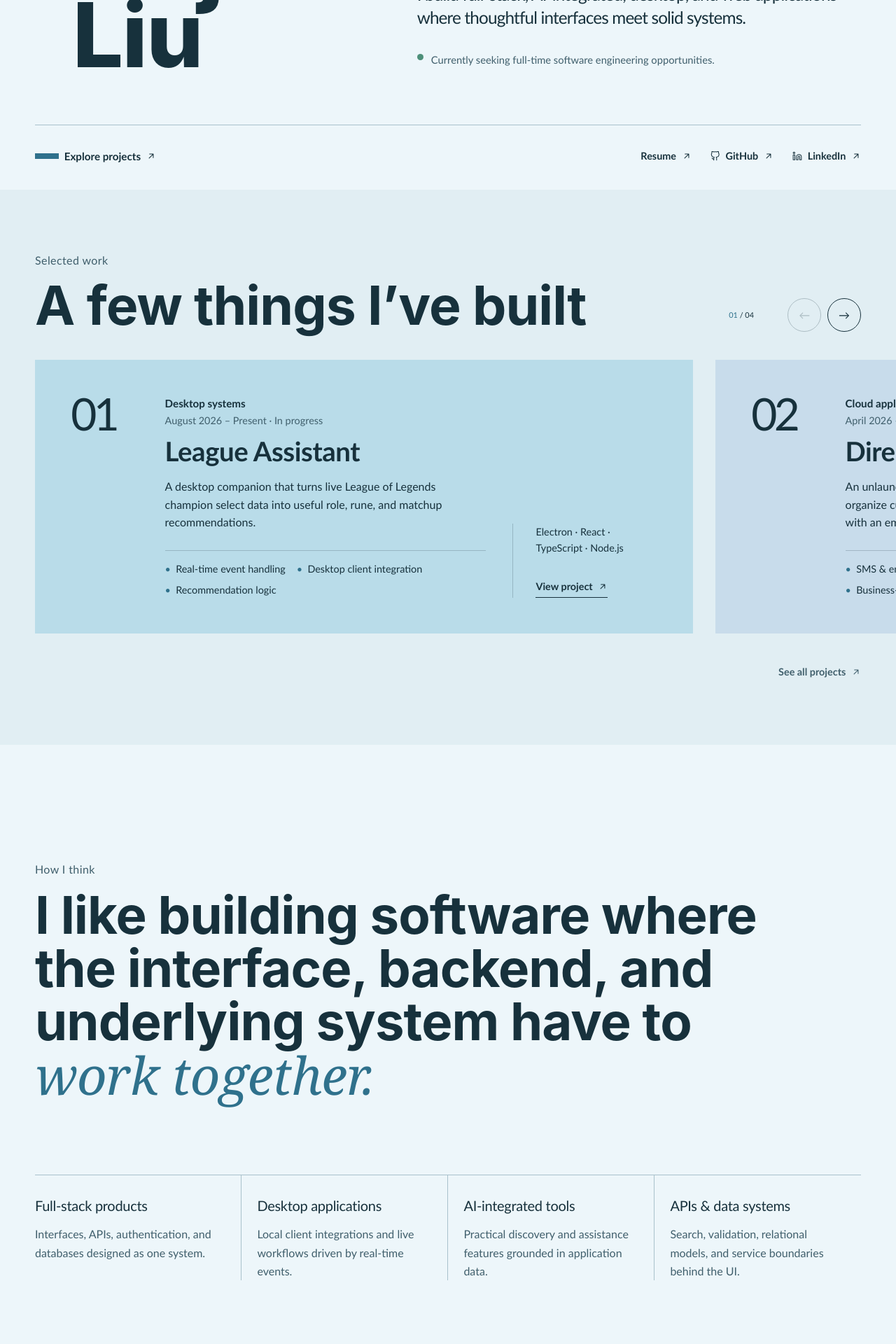
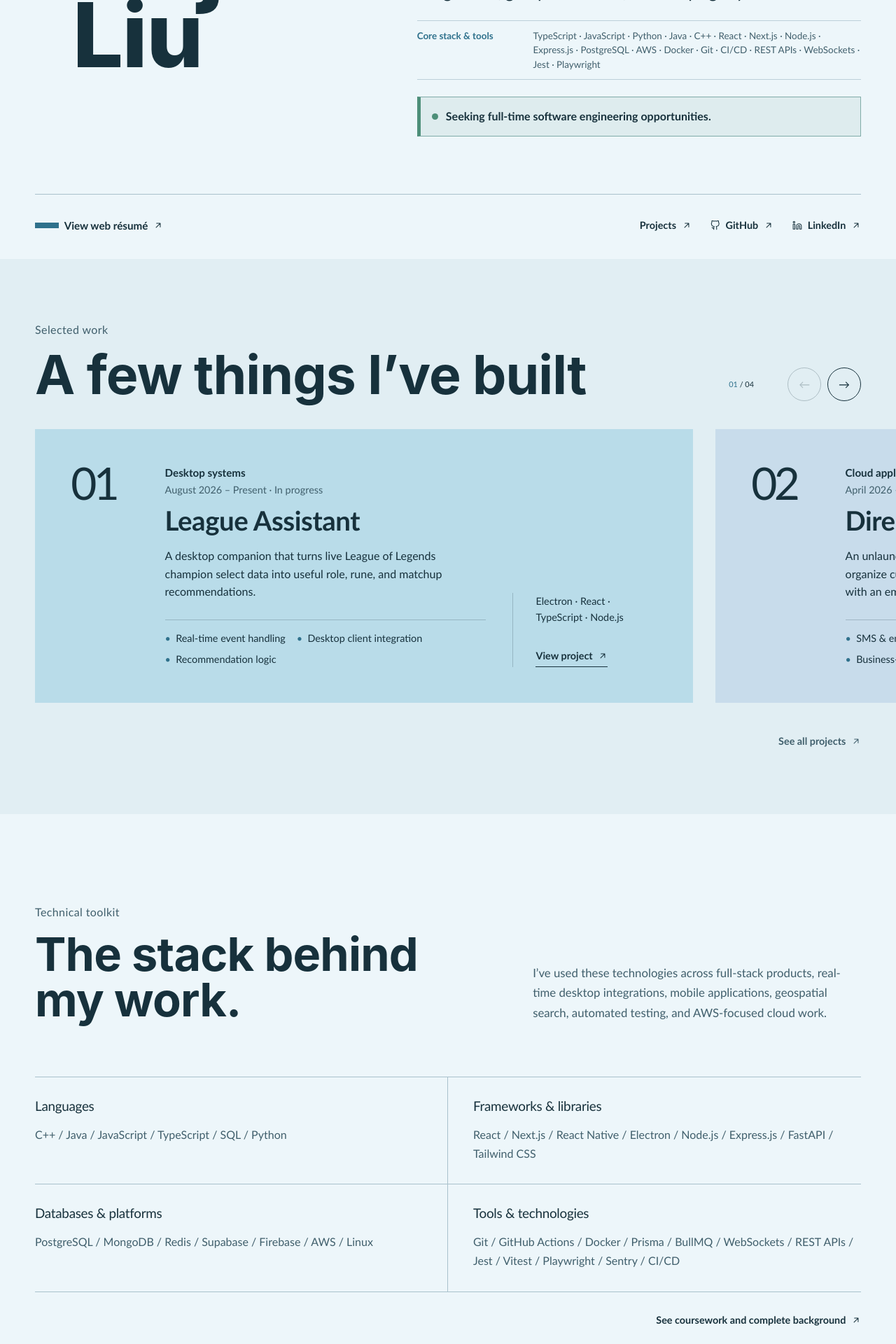
Before and after one commit to JasonInTheBox/personal-website, a Next.js app: page / in a window 1280 px wide. Shown: the part 320-2240 px from the top of the page at 70% size. Built offline with nearby package versions, Linux system fonts and the light colour scheme.

Commit message:
Added resume and refined home page to be more clear

```diff
--- a/src/app/globals.css
+++ b/src/app/globals.css
@@ -172,7 +172,7 @@ button {
     "name detail"
     "actions actions";
   gap: clamp(3rem, 6vw, 5rem) clamp(2.5rem, 6vw, 5.5rem);
-  align-items: end;
+  align-items: start;
   padding-block: clamp(4.5rem, 7vw, 6.5rem) 2rem;
 }
 
@@ -232,20 +232,56 @@ button {
 }
 
 .hero-summary {
-  margin: 1.35rem 0 2rem;
+  margin: 1.35rem 0 1.5rem;
   font-size: clamp(1.25rem, 1.9vw, 1.7rem);
   font-weight: 540;
   letter-spacing: -0.035em;
   line-height: 1.35;
 }
 
+.hero-credentials {
+  margin: 0 0 1.5rem;
+}
+
+.hero-credentials > div {
+  display: grid;
+  grid-template-columns: minmax(118px, 0.32fr) minmax(0, 1fr);
+  gap: 1rem;
+  padding: 0.72rem 0;
+  border-top: 1px solid color-mix(in srgb, var(--line) 72%, transparent);
+}
+
+.hero-credentials > div:last-child {
+  border-bottom: 1px solid color-mix(in srgb, var(--line) 72%, transparent);
+}
+
+.hero-credentials dt,
+.hero-credentials dd {
+  margin: 0;
+  font-size: 0.84rem;
+  line-height: 1.5;
+}
+
+.hero-credentials dt {
+  color: var(--accent);
+  font-weight: 700;
+}
+
+.hero-credentials dd {
+  color: var(--muted);
+}
+
 .hero-availability {
   display: flex;
   gap: 0.7rem;
-  align-items: flex-start;
-  margin: 0;
-  color: var(--muted);
-  font-size: 0.92rem;
+  align-items: center;
+  margin: 0;
+  padding: 0.95rem 1rem;
+  border: 1px solid color-mix(in srgb, #4d8f79 45%, var(--line));
+  border-left: 5px solid #4d8f79;
+  background: color-mix(in srgb, #4d8f79 9%, transparent);
+  color: var(--ink);
+  font-size: 1rem;
   line-height: 1.5;
 }
 
@@ -253,7 +289,6 @@ button {
   flex: 0 0 auto;
   width: 9px;
   height: 9px;
-  margin-top: 0.2rem;
   border-radius: 50%;
   background: #4d8f79;
 }
@@ -327,7 +362,7 @@ button {
 }
 
 .work-heading-row h2,
-.engineering-intro > h2,
+.toolkit-heading-row h2,
 .contact-cta h2,
 .page-intro h1,
 .case-hero h1 {
@@ -511,59 +546,74 @@ button {
   font-size: 0.7rem;
 }
 
-/* Engineering statement and quick information */
-.engineering-intro {
-  padding-block: clamp(7rem, 13vw, 12rem) clamp(5.5rem, 9vw, 8rem);
-}
-
-.engineering-intro > h2 {
-  max-width: 1060px;
-  font-size: clamp(2.9rem, 5.8vw, 5.7rem);
-  line-height: 1.02;
-}
-
-.engineering-intro > h2 em {
-  color: var(--accent);
-  font-family: Georgia, "Times New Roman", serif;
-  font-weight: 400;
-}
-
-.build-areas {
-  display: grid;
-  grid-template-columns: repeat(4, minmax(0, 1fr));
-  margin-top: clamp(5rem, 8vw, 8rem);
+/* Home technical toolkit */
+.technical-toolkit {
+  padding-block: clamp(6rem, 10vw, 9rem);
+}
+
+.toolkit-heading-row {
+  display: grid;
+  grid-template-columns: minmax(0, 1.15fr) minmax(300px, 0.85fr);
+  gap: clamp(2rem, 6vw, 6rem);
+  align-items: end;
+}
+
+.toolkit-heading-row h2 {
+  max-width: 760px;
+  font-size: clamp(2.8rem, 5.2vw, 5rem);
+  line-height: 0.98;
+}
+
+.toolkit-heading-row > p {
+  max-width: 540px;
+  margin: 0;
+  color: var(--muted);
+  font-size: 1.05rem;
+  line-height: 1.7;
+}
+
+.home-toolkit-grid {
+  display: grid;
+  grid-template-columns: repeat(2, minmax(0, 1fr));
+  margin-top: clamp(3rem, 6vw, 5rem);
   border-top: 1px solid var(--line);
 }
 
-.build-areas article {
-  padding: 1.8rem 1.4rem 0 0;
-}
-
-.build-areas article:not(:last-child) {
+.home-toolkit-grid article {
+  padding: 1.65rem clamp(1.2rem, 3vw, 2.25rem) 1.9rem;
+  border-bottom: 1px solid var(--line);
+}
+
+.home-toolkit-grid article:nth-child(odd) {
+  padding-left: 0;
   border-right: 1px solid var(--line);
 }
 
-.build-areas article:not(:first-child) {
-  padding-left: 1.4rem;
-}
-
-.build-areas span {
-  color: var(--accent);
-  font-family: var(--font-mono);
-  font-size: 0.65rem;
-}
-
-.build-areas h3 {
-  margin: 0 0 0.8rem;
-  font-size: 1.25rem;
+.home-toolkit-grid article:nth-child(even) {
+  padding-right: 0;
+}
+
+.home-toolkit-grid h3,
+.home-toolkit-grid p {
+  margin: 0;
+}
+
+.home-toolkit-grid h3 {
+  margin-bottom: 0.8rem;
+  font-size: 1.18rem;
   letter-spacing: -0.015em;
 }
 
-.build-areas p {
-  margin: 0;
+.home-toolkit-grid p {
   color: var(--muted);
   font-size: 1rem;
-  line-height: 1.65;
+  line-height: 1.7;
+}
+
+.toolkit-footer {
+  display: flex;
+  justify-content: flex-end;
+  margin-top: 1.6rem;
 }
 
 /* Contact */
@@ -1268,6 +1318,91 @@ button {
   color: white;
 }
 
+.resume-contact .resume-download {
+  border-color: var(--ink);
+  background: var(--ink);
+  color: white;
+}
+
+.resume-contact .resume-download:hover {
+  background: var(--blue-dark);
+}
+
+.resume-pdf-disclosure {
+  margin-bottom: clamp(2rem, 4vw, 3.5rem);
+}
+
+.resume-pdf-preview {
+  border-top: 1px solid var(--ink);
+  border-bottom: 1px solid var(--line);
+}
+
+.resume-pdf-preview summary {
+  display: flex;
+  min-height: 88px;
+  align-items: center;
+  justify-content: space-between;
+  gap: 2rem;
+  padding: 1.25rem 0;
+  cursor: pointer;
+  list-style: none;
+}
+
+.resume-pdf-preview summary::-webkit-details-marker {
+  display: none;
+}
+
+.resume-pdf-preview summary > span:first-child {
+  display: grid;
+  gap: 0.3rem;
+}
+
+.resume-pdf-preview summary strong {
+  font-size: 1.05rem;
+}
+
+.resume-pdf-preview summary small {
+  color: var(--muted);
+  font-size: 0.88rem;
+}
+
+.resume-pdf-toggle {
+  display: grid;
+  width: 42px;
+  height: 42px;
+  flex: 0 0 auto;
+  place-items: center;
+  border: 1px solid var(--ink);
+  border-radius: 50%;
+  font-size: 1.4rem;
+  line-height: 1;
+  transition: transform 180ms ease, background 180ms ease, color 180ms ease;
+}
+
+.resume-pdf-preview summary:hover .resume-pdf-toggle {
+  background: var(--ink);
+  color: white;
+}
+
+.resume-pdf-preview[open] .resume-pdf-toggle {
+  transform: rotate(45deg);
+}
+
+.resume-pdf-frame {
+  overflow: hidden;
+  width: min(100%, 900px);
+  aspect-ratio: 8.5 / 11;
+  margin: 0 auto 2rem;
+  border: 1px solid var(--line);
+  background: white;
+}
+
+.resume-pdf-frame iframe {
+  width: 100%;
+  height: 100%;
+  border: 0;
+}
+
 .resume-content {
   border-top: 1px solid var(--ink);
 }
@@ -1857,24 +1992,8 @@ button {
     grid-template-columns: 76px minmax(0, 1fr) minmax(160px, 0.48fr);
   }
 
-  .build-areas {
-    grid-template-columns: repeat(2, 1fr);
-  }
-
-  .build-areas article:nth-child(odd) {
-    padding-right: 1.4rem;
-    padding-left: 0;
-  }
-
-  .build-areas article:nth-child(even) {
-    padding-right: 0;
-    padding-left: 1.4rem;
-    border-right: 0;
-  }
-
-  .build-areas article:nth-child(n + 3) {
-    margin-top: 2rem;
-    border-top: 1px solid var(--line);
+  .toolkit-heading-row {
+    grid-template-columns: 1fr;
   }
 
   .contact-cta-inner {
@@ -1900,6 +2019,18 @@ button {
 
   .background-section {
     grid-template-columns: 1fr;
+  }
+
+  .resume-contact {
+    width: min(100%, 250px);
+    flex-direction: column;
+    align-items: stretch;
+  }
+
+  .resume-contact > a,
+  .resume-contact > button {
+    width: 100%;
+    justify-content: space-between;
   }
 
   .background-hero > p:last-child {
@@ -2091,30 +2222,24 @@ button {
     justify-content: flex-end;
   }
 
-  .engineering-intro {
-    padding-block: 7rem 5rem;
-  }
-
-  .engineering-intro > h2 {
+  .technical-toolkit {
+    padding-block: 6rem 5rem;
+  }
+
+  .toolkit-heading-row h2 {
     font-size: clamp(2.6rem, 10.5vw, 4.2rem);
   }
 
-  .build-areas {
+  .home-toolkit-grid {
     grid-template-columns: 1fr;
-    margin-top: 4.5rem;
-  }
-
-  .build-areas article,
-  .build-areas article:not(:first-child) {
-    margin-top: 0;
-    padding: 1.4rem 0 2rem;
-    border-top: 0;
+    margin-top: 3.5rem;
+  }
+
+  .home-toolkit-grid article,
+  .home-toolkit-grid article:nth-child(odd),
+  .home-toolkit-grid article:nth-child(even) {
+    padding: 1.4rem 0 1.8rem;
     border-right: 0;
-    border-bottom: 1px solid var(--line);
-  }
-
-  .build-areas h3 {
-    margin-top: 0;
   }
 
   .contact-cta-inner {
@@ -2367,6 +2492,11 @@ button {
 }
 
 @media (max-width: 420px) {
+  .hero-credentials > div {
+    grid-template-columns: 1fr;
+    gap: 0.35rem;
+  }
+
   .resume-identity {
     flex-direction: column;
     align-items: flex-start;
@@ -2430,6 +2560,8 @@ button {
 
   .site-header,
   .site-footer,
+  .resume-pdf-disclosure,
+  .resume-download,
   .resume-print,
   .resume-portrait {
     display: none;
--- a/src/app/page.tsx
+++ b/src/app/page.tsx
@@ -1,14 +1,14 @@
 import { ContactCTA } from "@/components/ContactCTA";
-import { EngineeringIntro } from "@/components/EngineeringIntro";
 import { Hero } from "@/components/Hero";
 import { ProjectCarousel } from "@/components/ProjectCarousel";
+import { TechnicalToolkit } from "@/components/TechnicalToolkit";
 
 export default function Home() {
   return (
     <main id="main-content">
       <Hero />
       <ProjectCarousel />
-      <EngineeringIntro />
+      <TechnicalToolkit />
       <ContactCTA />
     </main>
   );
--- a/src/app/resume/page.tsx
+++ b/src/app/resume/page.tsx
@@ -2,14 +2,15 @@ import type { Metadata } from "next";
 import Image from "next/image";
 import Link from "next/link";
 import { ResumeActions } from "@/components/ResumeActions";
+import { ResumePdfPreview } from "@/components/ResumePdfPreview";
 import { education, skillGroups } from "@/data/background";
 import { projects } from "@/data/projects";
 import { siteConfig } from "@/data/site";
 
 export const metadata: Metadata = {
-  title: "Resume | Junjie Liu",
+  title: "Web Résumé | Junjie Liu",
   description:
-    "Junjie Liu’s software engineering resume, including education, technical skills, and selected projects.",
+    "Junjie Liu’s browser-friendly software engineering résumé, including education, technical skills, and selected projects.",
 };
 
 export default function ResumePage() {
@@ -28,18 +29,20 @@ export default function ResumePage() {
             />
           </figure>
           <div>
-            <p className="section-label">Resume</p>
+            <p className="section-label">Web résumé</p>
             <h1>{siteConfig.name}</h1>
             <p className="resume-role">{siteConfig.role}</p>
           </div>
         </div>
         <div className="resume-contact">
+          <ResumeActions />
           <a href={siteConfig.linkedin} target="_blank" rel="noreferrer">
             LinkedIn ↗
           </a>
-          <ResumeActions />
         </div>
       </header>
+
+      <ResumePdfPreview />
 
       <div className="page-shell resume-content">
         <section className="resume-section resume-summary" aria-labelledby="resume-summary-title">
--- a/src/components/EngineeringIntro.tsx
+++ /dev/null
@@ -1,39 +0,0 @@
-const buildAreas = [
-  {
-    title: "Full-stack products",
-    detail: "Interfaces, APIs, authentication, and databases designed as one system.",
-  },
-  {
-    title: "Desktop applications",
-    detail: "Local client integrations and live workflows driven by real-time events.",
-  },
-  {
-    title: "AI-integrated tools",
-    detail: "Practical discovery and assistance features grounded in application data.",
-  },
-  {
-    title: "APIs & data systems",
-    detail: "Search, validation, relational models, and service boundaries behind the UI.",
-  },
-];
-
-export function EngineeringIntro() {
-  return (
-    <section className="engineering-intro page-shell" id="about" aria-labelledby="intro-title">
-      <p className="section-label">How I think</p>
-      <h2 id="intro-title">
-        I like building software where the interface, backend, and underlying system
-        have to <em>work together.</em>
-      </h2>
-
-      <div className="build-areas">
-        {buildAreas.map((area) => (
-          <article key={area.title}>
-            <h3>{area.title}</h3>
-            <p>{area.detail}</p>
-          </article>
-        ))}
-      </div>
-    </section>
-  );
-}
--- a/src/components/Hero.tsx
+++ b/src/components/Hero.tsx
@@ -6,7 +6,7 @@ export function Hero() {
   return (
     <section className="home-hero page-shell" id="top" aria-labelledby="hero-title">
       <div className="hero-name-block">
-        <p className="hero-role">New Grad Software Engineer</p>
+        <p className="hero-role">{siteConfig.role}</p>
         <h1 id="hero-title">
           <span>Junjie</span>
           <span className="hero-last-name">Liu</span>
@@ -14,23 +14,34 @@ export function Hero() {
       </div>
 
       <div className="hero-detail">
-        <p className="hero-school">UC Santa Barbara · B.S. Computer Science</p>
+        <p className="hero-school">Qualifications at a glance</p>
         <p className="hero-summary">
-          I build full-stack, AI-integrated, desktop, and web applications where
-          thoughtful interfaces meet solid systems.
+          I build full-stack and desktop software across the interface, API, data,
+          and cloud layers—with project work in real-time integrations, geospatial
+          search, and campaign systems.
         </p>
+        <dl className="hero-credentials">
+          <div>
+            <dt>Core stack &amp; tools</dt>
+            <dd>
+              TypeScript · JavaScript · Python · Java · C++ · React · Next.js ·
+              Node.js · Express.js · PostgreSQL · AWS · Docker · Git · CI/CD · REST
+              APIs · WebSockets · Jest · Playwright
+            </dd>
+          </div>
+        </dl>
         <p className="hero-availability">
           <span aria-hidden="true" />
-          Currently seeking full-time software engineering opportunities.
+          <strong>Seeking full-time software engineering opportunities.</strong>
         </p>
       </div>
 
       <div className="hero-actions" aria-label="Portfolio links">
-        <Link className="text-link text-link-strong" href="/projects">
-          Explore projects <ArrowUpRightIcon />
+        <Link className="text-link text-link-strong" href="/resume">
+          View web résumé <ArrowUpRightIcon />
         </Link>
-        <Link className="text-link" href="/resume">
-          Resume <ArrowUpRightIcon />
+        <Link className="text-link" href="/projects">
+          Projects <ArrowUpRightIcon />
         </Link>
         <a className="text-link" href={siteConfig.github} target="_blank" rel="noreferrer">
           <GitHubIcon /> GitHub <ArrowUpRightIcon />
--- /dev/null
+++ b/src/components/ResumePdfPreview.tsx
@@ -0,0 +1,23 @@
+import { siteConfig } from "@/data/site";
+
+export function ResumePdfPreview() {
+  return (
+    <section className="page-shell resume-pdf-disclosure" aria-label="PDF résumé preview">
+      <details className="resume-pdf-preview">
+        <summary>
+          <span>
+            <strong>Preview PDF résumé</strong>
+            <small>Expand the original one-page document</small>
+          </span>
+          <span className="resume-pdf-toggle" aria-hidden="true">+</span>
+        </summary>
+        <div className="resume-pdf-frame">
+          <iframe
+            src={`${siteConfig.resumePdf}#view=FitH&toolbar=1`}
+            title="Junjie Liu PDF résumé"
+          />
+        </div>
+      </details>
+    </section>
+  );
+}
--- /dev/null
+++ b/src/components/TechnicalToolkit.tsx
@@ -0,0 +1,39 @@
+import Link from "next/link";
+import { ArrowUpRightIcon } from "@/components/Icons";
+import { skillGroups } from "@/data/background";
+
+export function TechnicalToolkit() {
+  return (
+    <section
+      className="technical-toolkit page-shell"
+      id="toolkit"
+      aria-labelledby="toolkit-title"
+    >
+      <p className="section-label">Technical toolkit</p>
+
+      <div className="toolkit-heading-row">
+        <h2 id="toolkit-title">The stack behind my work.</h2>
+        <p>
+          I’ve used these technologies across full-stack products, real-time desktop
+          integrations, mobile applications, geospatial search, automated testing,
+          and AWS-focused cloud work.
+        </p>
+      </div>
+
+      <div className="home-toolkit-grid">
+        {skillGroups.map((group) => (
+          <article key={group.title}>
+            <h3>{group.title}</h3>
+            <p>{group.items.join(" / ")}</p>
+          </article>
+        ))}
+      </div>
+
+      <div className="toolkit-footer">
+        <Link className="text-link" href="/background">
+          See coursework and complete background <ArrowUpRightIcon />
+        </Link>
+      </div>
+    </section>
+  );
+}
--- a/src/data/site.ts
+++ b/src/data/site.ts
@@ -1,9 +1,10 @@
 export const siteConfig = {
   name: "Junjie Liu",
-  role: "New Grad Software Engineer",
+  role: "Software Engineer · Recent UCSB CS Graduate",
   linkedin: "https://www.linkedin.com/in/junjie-liu1/",
   github: "https://github.com/JasonInTheBox",
   email: "junjie.6liu@gmail.com",
+  resumePdf: "/resume/Junjie_Liu_Resume.pdf",
 };
 
 export const navigation = [
@@ -11,6 +12,6 @@ export const navigation = [
   { label: "Projects", href: "/projects" },
   { label: "About", href: "/about" },
   { label: "Background", href: "/background" },
-  { label: "Resume", href: "/resume" },
+  { label: "Web Résumé", href: "/resume" },
   { label: "Contact", href: "/contact" },
 ];
```
Also changed, not shown: src/components/ResumeActions.tsx (+12 -4 lines), 1 other file (tests, documents, lock files or other folders).
